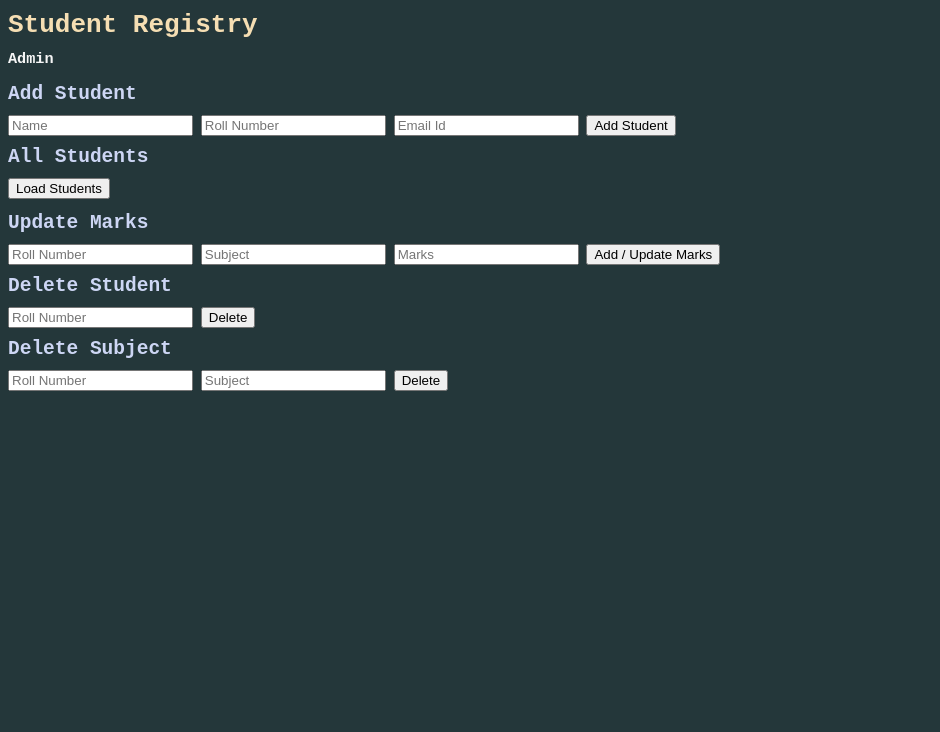
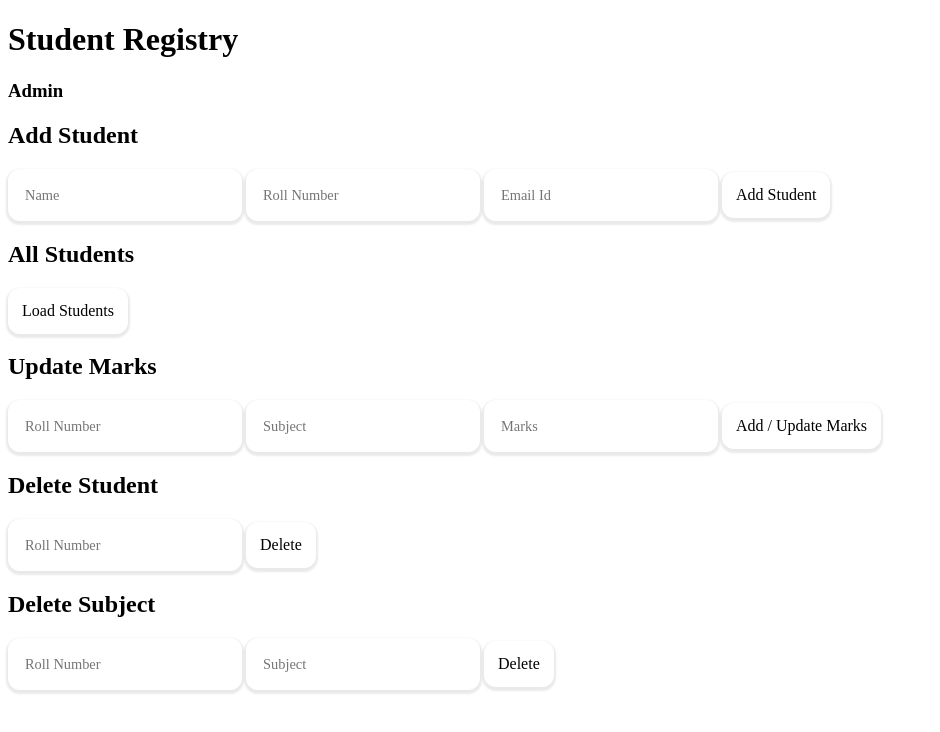
Before and after one commit to giingerr01/mark-registry-web, a website: page frontend/index.html in a window 1280 px wide. Shown: the whole page, without its empty margins (0-940 px from the left). Drawn offline with Linux system fonts and the light colour scheme.

Commit message:
refactor: updated input and button box with new syling

```diff
--- a/frontend/style.css
+++ b/frontend/style.css
@@ -1,22 +1,27 @@
-body {
-  background-color: #24373a;
-  font-family: monospace;
+/* input box styling */
+input {
+  all: unset;
+  padding: 15px;
+  border: 2px solid transparent;
+  border-radius: 12px;
+  box-shadow: 0px 2px 2px 2px rgba(0, 0, 0, 0.088);
+  transition: border .3s ease-in-out;
 }
 
-h1 {
-  margin-top: 10px;
-  margin-bottom: 10px;
-  color: wheat;
+input:focus {
+  border-color: #1e1e1e;
 }
 
-h2 {
-  margin-top: 10px;
-  margin-bottom: 10px;
-  color: #cdd6f4;
-  font-family: monospace;
+input::placeholder {
+  font-size: .9rem;
 }
 
-h3 {
-  margin-top: 10px;
-  color: whitesmoke;
+
+button {
+
+  all: unset;
+  padding: 12px;
+  border: 2px solid transparent;
+  border-radius: 12px;
+  box-shadow: 0px 2px 2px 2px rgba(0, 0, 0, 0.088);
 }
```
